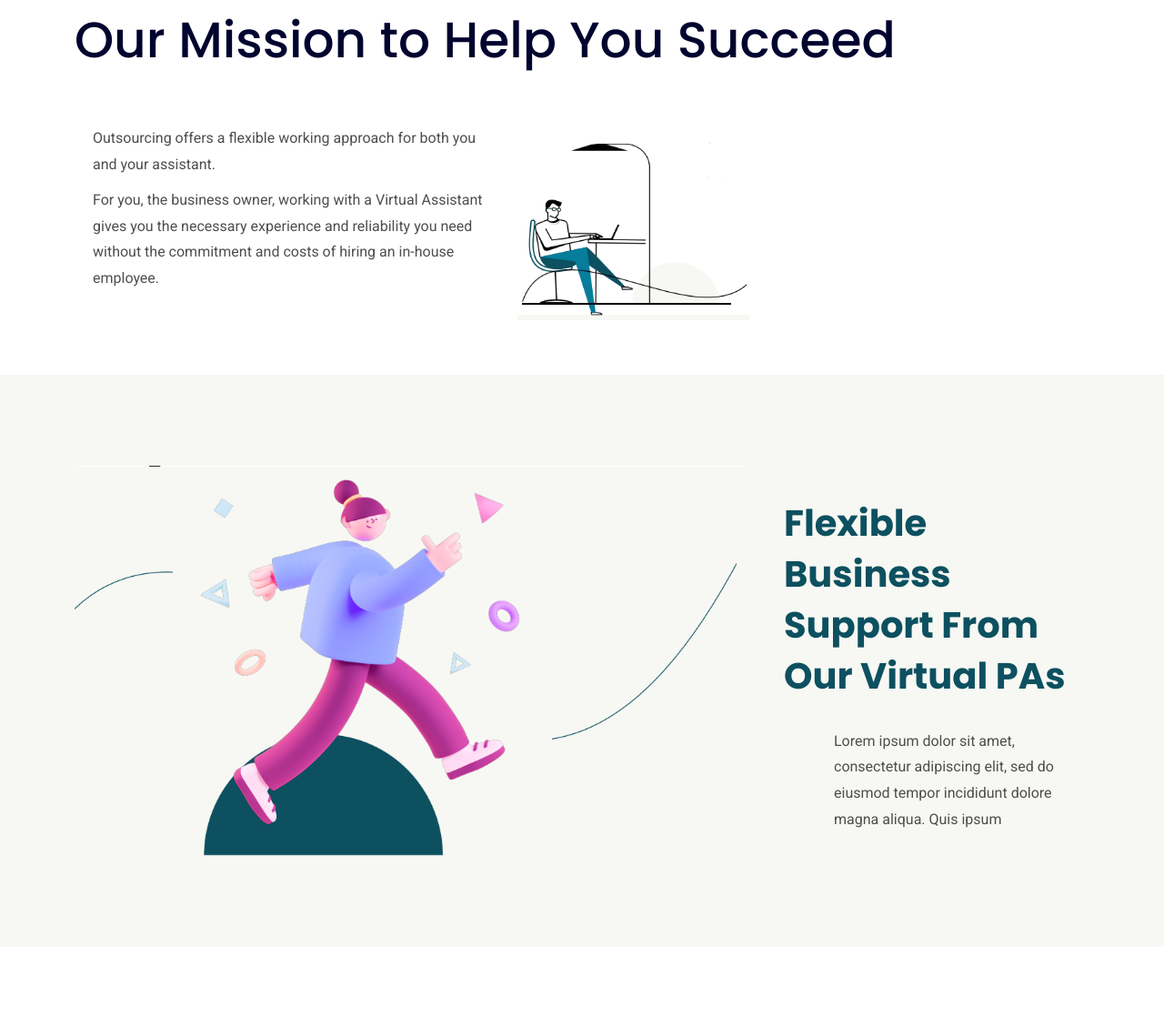
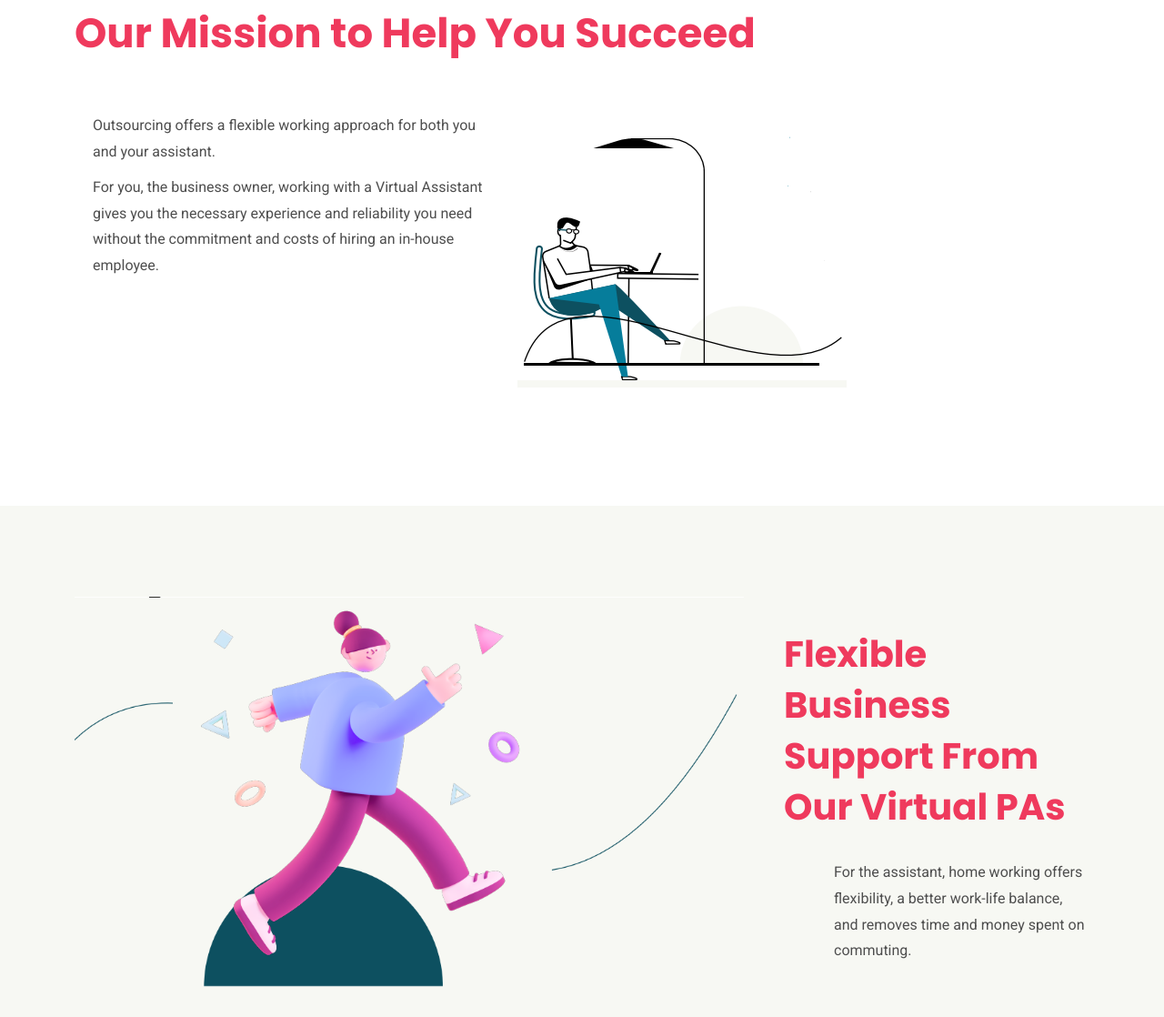
Before and after one commit to tyrkgithub/HireBoss, a plain HTML site: page about.html in a window 1280 px wide. Shown: the part 780-1898 px from the top of the page at 91% size. Drawn offline with Linux system fonts and the light colour scheme; a web font is replaced by a local one.

Commit message:
changes title colour and adjusted layout

```diff
--- a/about.html
+++ b/about.html
@@ -182,9 +182,11 @@
 			</div>
 		</div>
 
-		<div class="about-area">
+		<div class="about-area pb-70">
 			<div class="container">
-				<h1 style="font-size: 55px;">Our Mission to Help You Succeed</h1>
+				<div class="section-title">
+					<h1 style="font-size:45px; color:#ef3a5d;font-weight: bold">Our Mission to Help You Succeed</h1>
+				</div>
 				<div class="row align-items-center justify-content-center">
 
 
@@ -195,12 +197,10 @@
 								<div class="col-lg-5">
 									<p class="about-p">Outsourcing offers a flexible working approach for both you and your assistant.</p>
 									<p class="about-p">For you, the business owner, working with a Virtual Assistant gives you the necessary experience and reliability you need without the commitment and costs of hiring an in-house employee.</p>
-
 								</div>
-								<div class="col-lg-3">
+								<div class="col-lg-7">
 									<img src="uploads/about/120b254b5b6cda941148a4a39b507e61.png" alt="Images">
 								</div>
-								<div class="col-lg-5"></div>
 							</div>
 						</div>
 					</div>
@@ -220,11 +220,11 @@
 					<div class="col-lg-4">
 						<div class="work-content pl-20">
 							<div class="section-title">
-								<h1 style="color:#0D5060;font-weight: bold">Flexible Business Support From Our Virtual PAs</h1>
+								<h1 style="color:#ef3a5d;font-weight: bold">Flexible Business Support From Our Virtual PAs</h1>
 							</div>
 
 							<div class="content">
-								<p>Lorem ipsum dolor sit amet, consectetur adipiscing elit, sed do eiusmod tempor incididunt dolore magna aliqua. Quis ipsum</p>
+								<p>For the assistant, home working offers flexibility, a better work-life balance, and removes time and money spent on commuting.</p>
 							</div>
 
 						</div>
```
